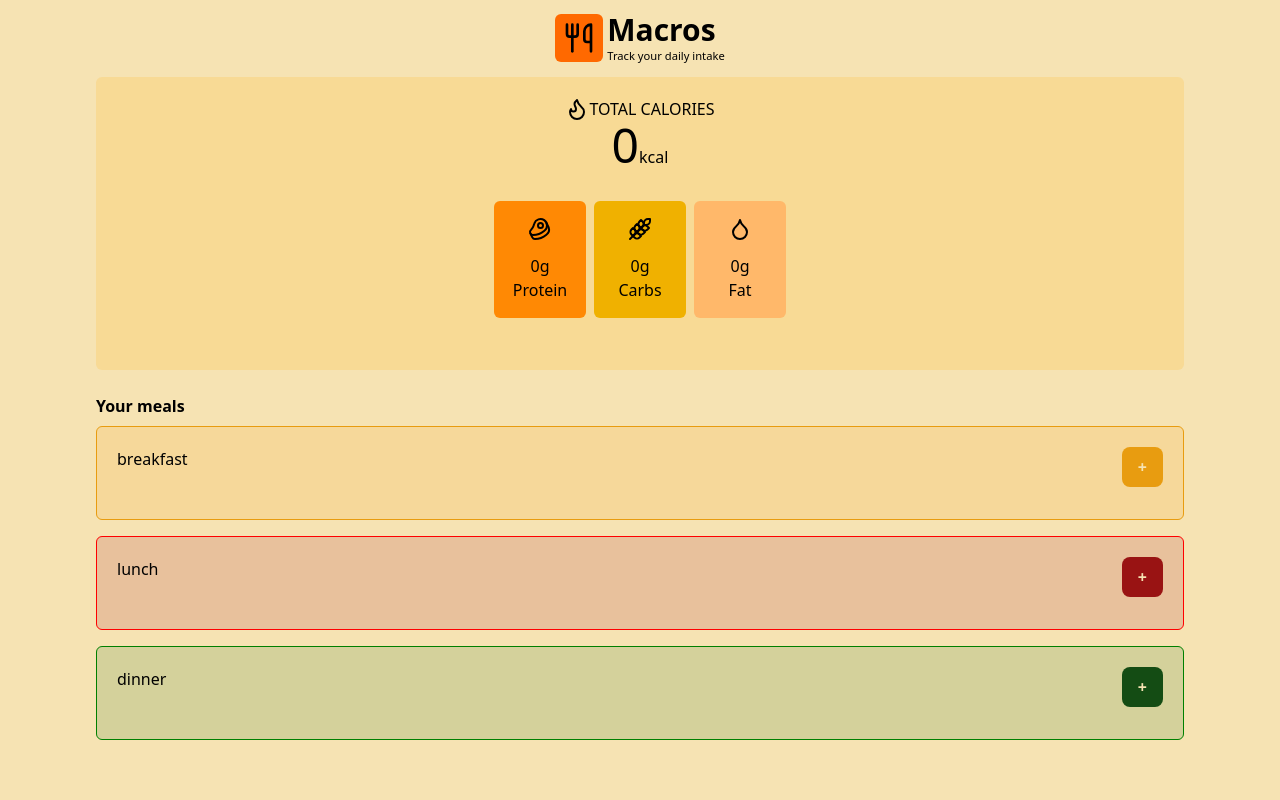
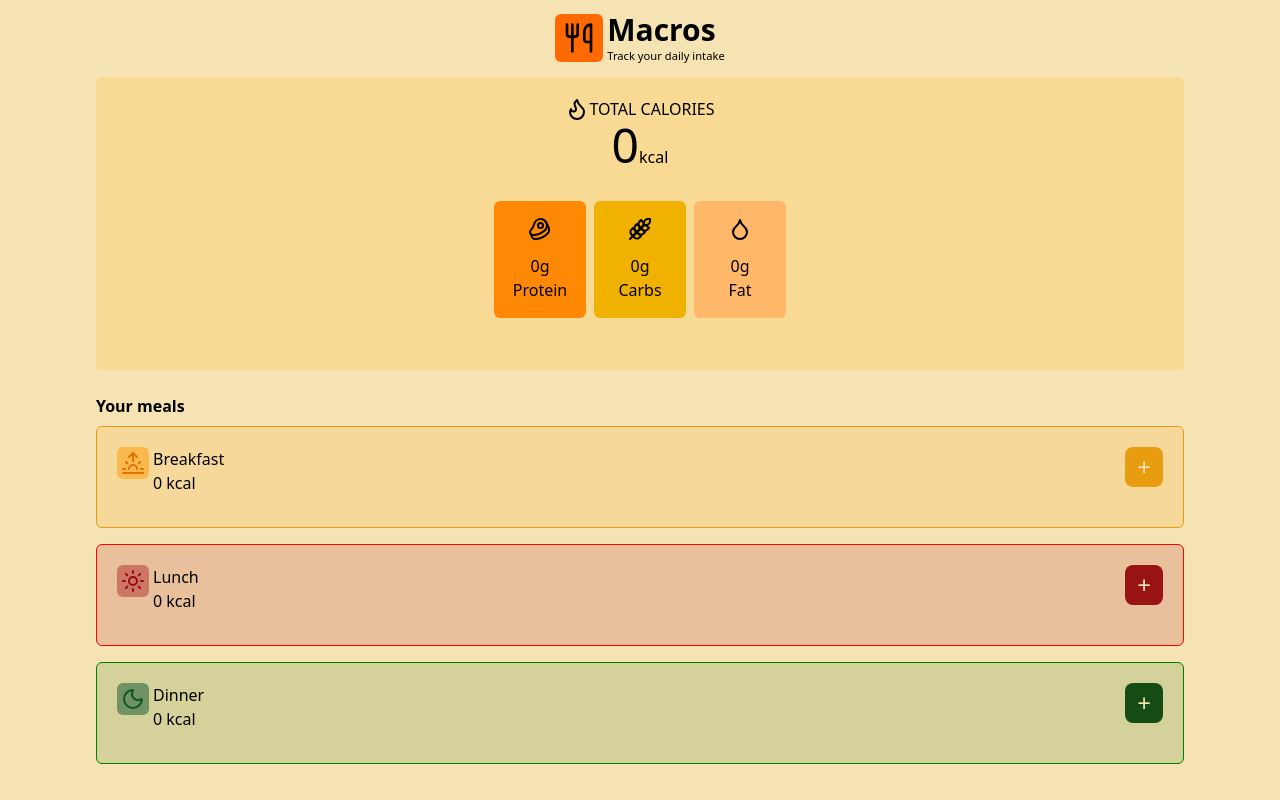
Before and after one commit to Gina-bun/Macros-GH, a React (Vite) app: page / in a window 1280 px wide. Built offline with nearby package versions, Linux system fonts and the light colour scheme.

Commit message:
style: add and style icons in meal category containers

```diff
--- a/src/components/common/MealSelect.jsx
+++ b/src/components/common/MealSelect.jsx
@@ -1,7 +1,10 @@
 import { useNavigate } from "react-router-dom";
 import { Trash } from "lucide-react";
+import { Sunrise } from "lucide-react";
+import { Sun } from "lucide-react";
+import { Moon } from "lucide-react";
 
-export function MealSelect({ mealCategory, meals }) {
+export function MealSelect({ mealCategory, meals, breakfastCalories, lunchCalories, dinnerCalories}) {
   const navigate = useNavigate();
 
   return (
@@ -18,11 +21,37 @@ export function MealSelect({ mealCategory, meals }) {
         }`}
       >
         <div className="flex justify-between w-full ">
-          <h2>{mealCategory}</h2>
+          {mealCategory === "breakfast" ? (
+            <div className="mealCategory-title flex gap-1">
+                <div className="icon  bg-amber-500/50"><Sunrise className="text-amber-600"/></div>
+                <div>
+                  <h2 className="capitalize">{mealCategory}</h2>
+                  <p>{breakfastCalories} kcal</p>
+                </div>
+
+            </div>
+
+          ) : mealCategory === "lunch" ? (
+             <div className="mealCategory-title flex gap-1">
+                 <div className="icon bg-red-800/40"><Sun className="text-red-800"/></div>
+                <div>
+                  <h2 className="capitalize">{mealCategory}</h2>
+                  <p>{lunchCalories} kcal</p>
+                </div>
+            </div>
+          ) : (
+              <div className="mealCategory-title flex gap-1">
+                <div className="icon bg-green-900/50"><Moon className="text-green-900"/></div>
+                <div>
+                  <h2 className="capitalize">{mealCategory}</h2>
+                  <p>{dinnerCalories} kcal</p>
+                </div>
+            </div>
+          )}
 
           <button
             onClick={() => navigate(`/mealoptions/${mealCategory}`)}
-            className="ml-auto bg-[#595c56] backdrop-blur-md text-[#f6e3b3] font-semibold py-2 px-4 rounded-lg borders border-[#595c56]/70 hover:bg-[#595c56]/90 transition "
+            className="ml-auto max-h-fit bg-[#595c56] text-2xl backdrop-blur-md text-[#f6e3b3] py-1 px-3 rounded-lg borders border-[#595c56]/70 hover:bg-[#595c56]/90 transition "
           >
             +
           </button>
@@ -39,7 +68,7 @@ export function MealSelect({ mealCategory, meals }) {
                   <p>{meal.name}</p>
                   <p>{meal.calories}kcal</p>
                 </div>
-                <Trash/>
+                <Trash />
               </div>
             );
           })}
--- a/src/index.css
+++ b/src/index.css
@@ -17,6 +17,7 @@ body{
   padding-top: .8em;
 }
 
+/* for the meal type containers */
 .breakfast-container{
   background-color: rgba(244, 202, 124, 0.456);
   border:solid 1px rgb(232, 156, 16);
@@ -44,7 +45,17 @@ body{
   background-color: rgb(20, 76, 20);
 }
 
-/* in mealOptions */
+.icon{
+  display: flex;
+  font-size: .5em;
+  align-items: center;
+  border-radius: 6px;
+  padding:0.5em;
+  max-height: fit-content;
+
+}
+
+/* for/in mealOptions */
 .breakfast-header{
   background-color: rgb(232, 156, 16);
 }
--- a/src/pages/Home.jsx
+++ b/src/pages/Home.jsx
@@ -32,15 +32,15 @@ export function Home({
         totalFat={totalFat}
       />
       {/* Meal select sectiom */}
-{/*
-        lunchCalories={lunchCalories}
-        dinnerCalories={dinnerCalories} */}
+
+
+
 
       <div className="meal-plan flex flex-col gap-4 py-3 pt-6 m-auto">
         <h3 className="font-bold mb-[-0.5em]">Your meals</h3>
         <MealSelect mealCategory="breakfast"   breakfastCalories={breakfastCalories} meals={meals} />
-        <MealSelect mealCategory="lunch" meals={meals} />
-        <MealSelect mealCategory="dinner" meals={meals} />
+        <MealSelect mealCategory="lunch"   lunchCalories={lunchCalories} meals={meals} />
+        <MealSelect mealCategory="dinner" dinnerCalories={dinnerCalories} meals={meals} />
       </div>
     </div>
   );
```
